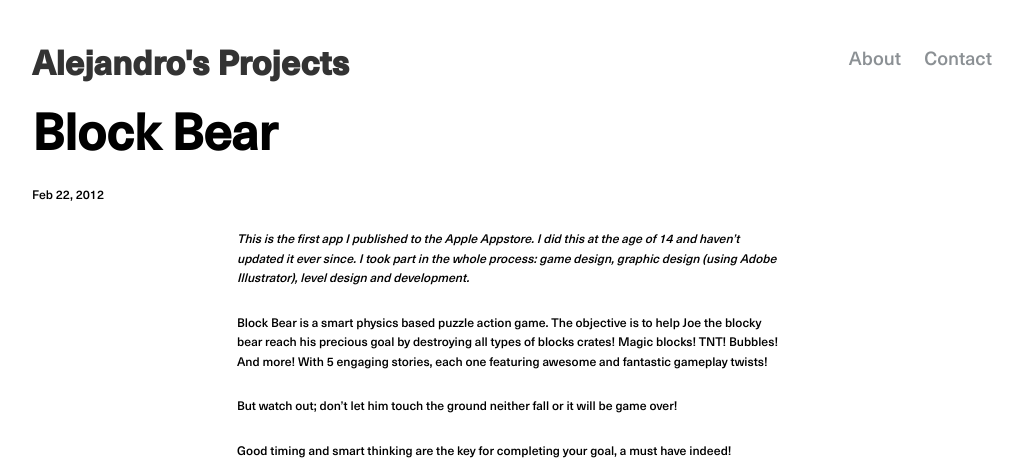
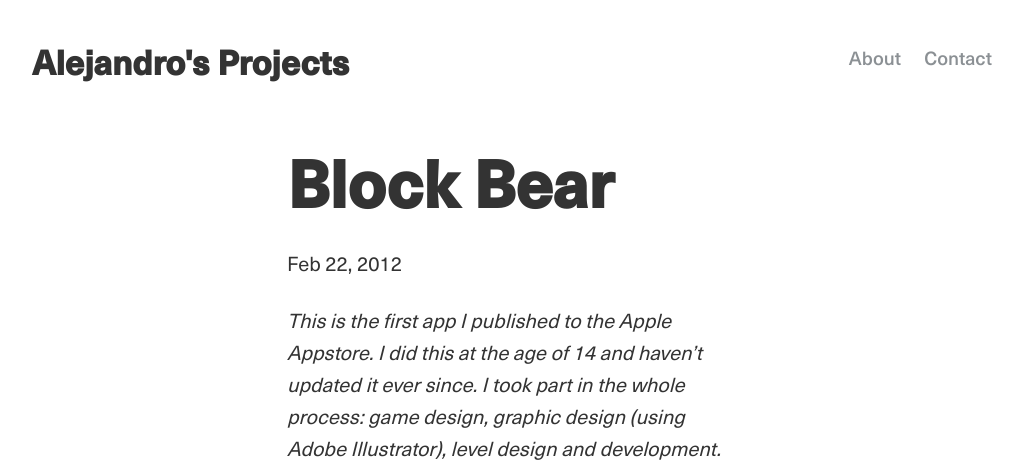
Before and after one commit to alejandrogarciasalas/portfolio-old, a Jekyll site: the page built from _posts/2012-02-22-block-bear.md, in a window 1280 px wide. Shown: the top 466 px of the page, without its empty margins (128-1151 px from the left). Built offline with Jekyll 4.4.1, drawn with Linux system fonts in a browser that asks for light colours; nearby versions of some CDN libraries; library files that are not in the unit come from our copies; grey boxes are pictures that could not be loaded.

Commit message:
refactor js

```diff
--- a/_layouts/post.html
+++ b/_layouts/post.html
@@ -1,8 +1,10 @@
 ---
 layout: default
 ---
-<h1>{{ page.title }}</h1>
-<p class="post-meta">{{ page.date | date: "%b %-d, %Y" }}{% if page.author %} • {{ page.author }}{% endif %}{% if page.meta %} • {{ page.meta }}{% endif %}</p>
-<article style="margin: 0 auto; max-width: 55rem;">
-  {{ content }}
-</article>
+<div class="post-container">
+	<h1>{{ page.title }}</h1>
+	<p class="post-meta">{{ page.date | date: "%b %-d, %Y" }}{% if page.author %} • {{ page.author }}{% endif %}{% if page.meta %} • {{ page.meta }}{% endif %}</p>
+	<article style="margin: 0 auto; max-width: 55rem;">
+	  {{ content }}
+	</article>
+</div>
--- a/_sass/footer.scss
+++ b/_sass/footer.scss
@@ -1,4 +1,5 @@
 footer {
+	font-family: "NeueHaasUnicaPro-Medium", "HelveticaNeue", "Helvetica Neue", Helvetica, Arial, sans-serif;
 	margin-top: 10%;
 	margin-bottom: 5%;
 	color: #9A9A9A;
--- a/_sass/header.scss
+++ b/_sass/header.scss
@@ -1,5 +1,6 @@
 header {
 	margin-top: 3em;
+	font-family: "NeueHaasUnicaPro-Medium", "HelveticaNeue", "Helvetica Neue", Helvetica, Arial, sans-serif;
 }
 
 .site-title {
--- /dev/null
+++ b/_sass/post.scss
@@ -0,0 +1,4 @@
+.post-container {
+	margin: 3em auto 0 auto;
+	max-width: 30em;
+}
--- a/_sass/skeleton/_base-styles.scss
+++ b/_sass/skeleton/_base-styles.scss
@@ -10,5 +10,5 @@ body {
   font-size: 1.5em; /* currently ems cause chrome bug misinterpreting rems on body element */
   line-height: 1.6;
   font-weight: 400;
-  font-family: "NeueHaasUnicaPro-Medium", "HelveticaNeue", "Helvetica Neue", Helvetica, Arial, sans-serif;
-  color: black; }
+  font-family: "NeueHaasUnicaPro-Regular", "HelveticaNeue", "Helvetica Neue", Helvetica, Arial, sans-serif;
+  color: #333; }
--- a/_sass/skeleton/_typography.scss
+++ b/_sass/skeleton/_typography.scss
@@ -1,6 +1,7 @@
 /* Typography
 –––––––––––––––––––––––––––––––––––––––––––––––––– */
 h1, h2, h3, h4, h5, h6 {
+  font-family: "NeueHaasUnicaPro-Bold", "HelveticaNeue", "Helvetica Neue", Helvetica, Arial, sans-serif;
   margin-top: 0;
   margin-bottom: 2rem;
   font-weight: 300; }
@@ -26,7 +27,7 @@ h6 { font-size: 1.5rem; line-height: 1.6;
 
 /* Larger than phablet */
 @media (min-width: 550px) {
-  h1 { font-size: 5.0rem; }
+  h1 { font-size: 6.5rem; }
   h2 { font-size: 4.2rem; }
   h3 { font-size: 3.6rem; }
   h4 { font-size: 3.0rem; }
@@ -38,5 +39,5 @@ p {
   margin-top: 0; }
 
 p, ul{
-  font-size: 1.22rem;
+  font-size: 2rem;
 }
--- a/css/main.scss
+++ b/css/main.scss
@@ -15,3 +15,4 @@
 @import 'animate';
 @import 'tilt-effect';
 @import 'spinner';
+@import 'post';
```
Also changed, not shown: assets/js/main.js (+18 -0 lines).
